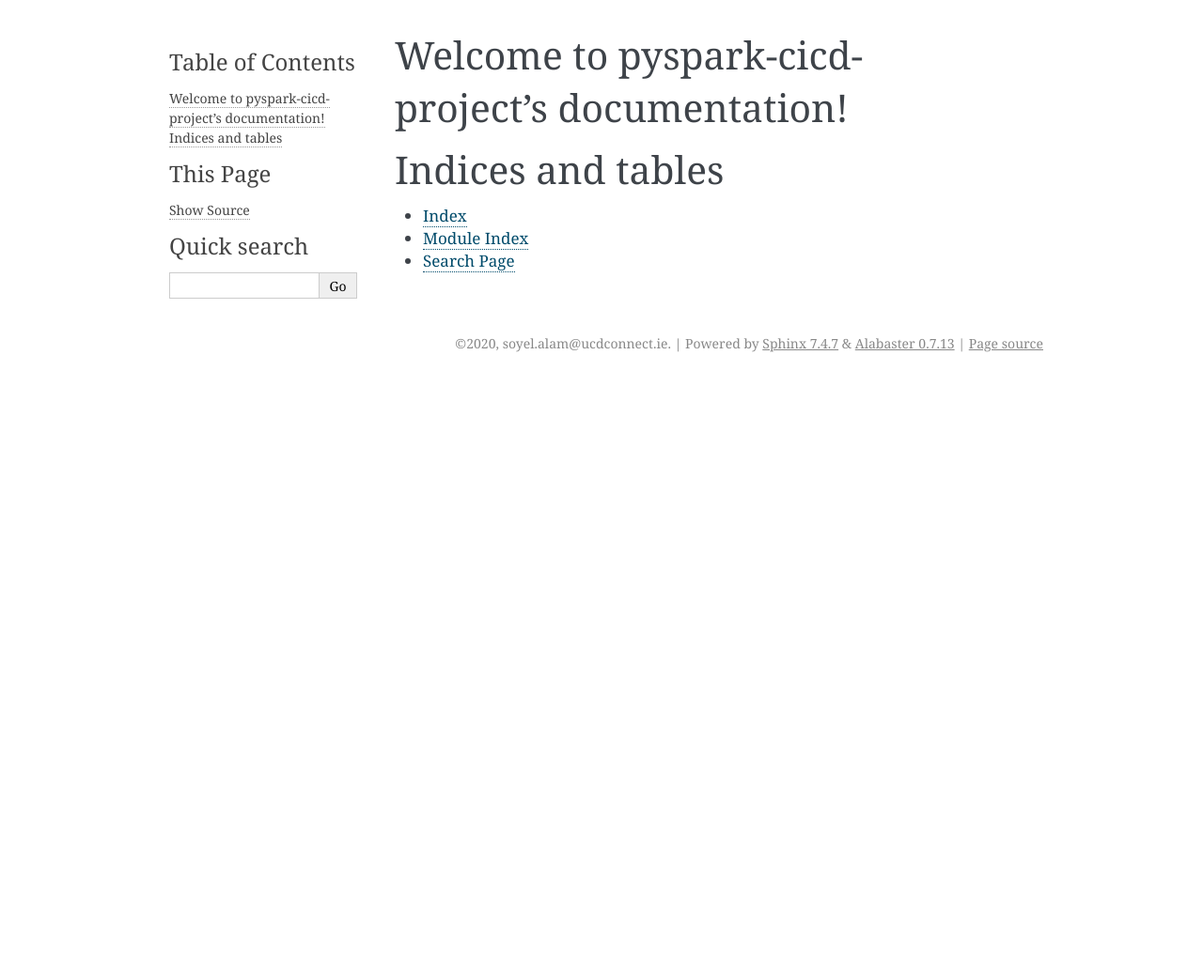
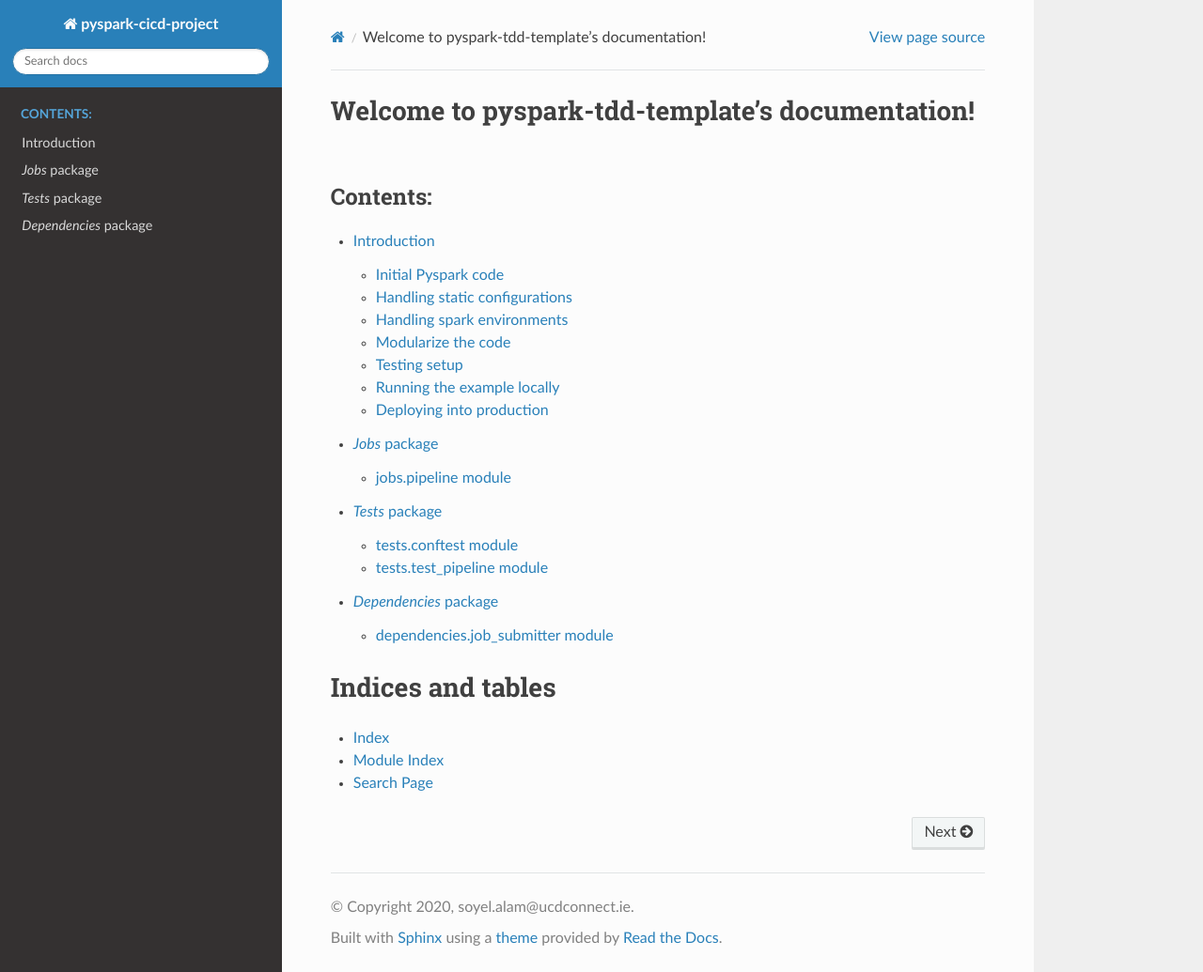
Before and after one commit to soyelherein/pyspark-cicd-template, a Sphinx documentation site: the page built from docs/source/index.rst, in a window 1280 px wide and 1035 px high. Shown: the whole window at 94% size. Built offline with Sphinx 7.4.7 and the Read the Docs theme 2.0.0, drawn with Linux system fonts in a browser that asks for light colours; some of the changed lines change nothing that is shown.

Commit message:
Subject line (try to keep under 50 characters)
Multi-line description of commit,
feel free to be detailed.

[Ticket: X]

```diff
--- a/docs/source/conf.py
+++ b/docs/source/conf.py
@@ -10,9 +10,15 @@
 # add these directories to sys.path here. If the directory is relative to the
 # documentation root, use os.path.abspath to make it absolute, like shown here.
 #
-# import os
-# import sys
-# sys.path.insert(0, os.path.abspath('.'))
+import os
+import sys
+from recommonmark.parser import CommonMarkParser
+sys.path.insert(0, os.path.abspath('../../'))
+
+source_parsers = {'.md': CommonMarkParser}
+master_doc = 'index'
+
+source_suffix = ['.rst', '.md']
 
 
 # -- Project information -----------------------------------------------------
@@ -30,8 +36,7 @@ release = '0.0.1'
 # Add any Sphinx extension module names here, as strings. They can be
 # extensions coming with Sphinx (named 'sphinx.ext.*') or your custom
 # ones.
-extensions = [
-]
+extensions = ['sphinx.ext.autodoc','sphinx.ext.viewcode']
 
 # Add any paths that contain templates here, relative to this directory.
 templates_path = ['_templates']
@@ -47,7 +52,7 @@ exclude_patterns = []
 # The theme to use for HTML and HTML Help pages.  See the documentation for
 # a list of builtin themes.
 #
-html_theme = 'alabaster'
+html_theme = 'sphinx_rtd_theme'
 
 # Add any paths that contain custom static files (such as style sheets) here,
 # relative to this directory. They are copied after the builtin static files,
--- /dev/null
+++ b/docs/source/dependencies.rst
@@ -0,0 +1,10 @@
+`Dependencies` package
+======================
+
+dependencies.job\_submitter module
+----------------------------------
+
+.. automodule:: dependencies.job_submitter
+   :members:
+   :undoc-members:
+   :show-inheritance:
--- a/docs/source/index.rst
+++ b/docs/source/index.rst
@@ -1,15 +1,19 @@
-.. pyspark-cicd-project documentation master file, created by
-   sphinx-quickstart on Wed Aug 26 01:37:21 2020.
+.. pyspark-tdd-template documentation master file, created by
+   sphinx-quickstart on Mon Aug  3 00:04:10 2020.
    You can adapt this file completely to your liking, but it should at least
    contain the root `toctree` directive.
 
-Welcome to pyspark-cicd-project's documentation!
+Welcome to pyspark-tdd-template's documentation!
 ================================================
 
 .. toctree::
    :maxdepth: 2
    :caption: Contents:
 
+   intro
+   jobs
+   tests
+   dependencies
 
 
 Indices and tables
--- /dev/null
+++ b/docs/source/intro.rst
@@ -0,0 +1,201 @@
+Introduction
+============
+There are a few good Blog about modularising, packaging and structuring the data pipelines for Spark jobs.
+However, the testing part is often neglected or covered from very top level.
+Data application testing is different and a pipeline change in the logic is always prone to breaking the logic somewhere else.
+
+This project discusses on a template for data pipeline project using Apache Spark and its Python(`PySpark`) APIs with special focus on data-pipeline testing.
+But, before we deep dive, We need to touch upon how we can structure our code to use of the approach outlined here.
+This project covers the following topics:
+
+* Structuring ETL codes into testable modules.
+* Setting up configurations and test data(Testbed).
+* Boilerplate pytest style testcases for PySpark jobs.
+* Packaging and submitting jobs in the cluster.
+
+
+Initial Pyspark code
+*********************
+
+Let's start with a poorly constructed  Pyspark pipeline. We will apply the structure in it one step at a time.
+We will go over the codes so that at the end, all the pieces will make sense how this approach can help us to build a TDD data-pipeline.
+
+Let's consider, we have a pipeline that consume files containing pageviews data and merge it into a final table.
+
+.. literalinclude:: ../../jobs/pipeline_wo_modules.py
+  :lines: 18-
+
+The application can be submitted on spark
+
+.. code-block::
+
+	$SPARK_HOME/bin/spark-submit pipeline_wo_modules.py
+
+Let's now look into modularising the application.
+
+Handling static configurations
+******************************
+If we look closely to the above code, the file paths and other static configurations are tightly coupled with the code.
+For local execution we want to execute the code in isolation and we will avoid the side effects that can occur from I/O.
+
+Let's decouple the static configurations as a JSON file `configs/config.json`.
+
+.. literalinclude:: ../../configs/config.json
+
+
+Handling spark environments
+***************************
+It is not practical to test and debug Spark jobs by sending them to a cluster  using spark-submit and examining stack traces for clues on what went wrong.
+Fortunately we have `Pypi Pyspark <https://pypi.org/project/pyspark/>`_ locally on `pipenv <https://docs.pipenv.org>`_
+
+Our pipeline should only focus on the business transformations. Let's take out the auxiliary heavy lifting to a separate module.
+This module can be reused for all other pipelines that follow a common structure as suggested in this project.
+
+:mod:`dependencies.job_submitter` takes care of the following
+
+* Handles the creation of spark environment.
+* Passes static job configuration parameters from `configs/config.json` to the job.
+* Parses command line arguments to accept dynamic inputs and pass it to the job.
+* Dynamically loads the requested job module and runs it.
+
+The job itself has to expose a `run` method.
+
+.. literalinclude:: ../../dependencies/job_submitter.py
+  :lines: 22-
+
+Modularize the code
+*******************
+Regardless of the complexity of a data-pipeline, this often reduces to defining a series of Extract, Transform and Load (ETL) jobs.
+
+So, 1st step to test the application is to modularize to address the below.
+
+* Segregate the logic into testable modules.
+* Separating out the side effects of reading and writing the data.
+
+Below is our pipeline structure:
+
+* :meth:`jobs.pipeline.extract` - deals with reading the input data and return the DataFrames.
+* :meth:`jobs.pipeline.transform` - deals with defining the business logic and produce the final DataFrame.
+* :meth:`jobs.pipeline.load` - deals with saving the final data into the final destination.
+* :meth:`jobs.pipeline.run` - acts as the entry point for the pipeline and collaborate between different parts of the pipeline.
+* We have taken out the schema for the DataFrames in `ddl/schema.py`
+
+There is a really good blog  by `Dr. Alex loannides <https://alexioannides.com/2019/07/28/best-practices-for-pyspark-etl-projects/>`_
+and `Eran Campf <https://developerzen.com/best-practices-writing-production-grade-pyspark-jobs-cb688ac4d20f#.wg3iv4kie>`_ about structuring ETL projects.
+Here We have a single module pipeline here with just singleton Extract, Transform and Load methods.
+Our overall project structure would look like.
+
+.. code-block:: console
+
+	root/
+	 |-- configs/
+	 |   |-- config.json
+	 |-- dependencies/
+	 |   |-- job_submitter.py
+	 |-- ddl/
+	 |	 |-- schema.py
+	 |-- jobs/
+	 |   |-- pipeline.py
+	 |-- tests/
+	 |   |-- test_data/
+	 |   |-- | -- employees/
+	 |   |-- | -- employees_report/
+	 |   |-- conftest.py
+	 |   |-- test_bed.json
+	 |   |-- test_pipeline.py
+	 |   Makefile
+	 |   Pipfile
+	 |   Pipfile.lock
+
+
+Our final code looks like:
+
+.. literalinclude:: ../../jobs/pipeline.py
+  :lines: 19-
+
+Testing setup
+*************
+Given that we have structured our ETL jobs in testable modules.
+We can feed it a small slice of ‘real-world’ production data that has been persisted locally(`tests/test_data`) and check it against expected results.
+We will be using `pytest <https://docs.pytest.org/en/stable/>`_ style tests for our pipeline,
+under the hood we will also leverage few features (i.e. mock) form `unittest <https://docs.python.org/3/library/unittest.html>`_
+
+Let's look into the different functionality of our :mod:`tests.conftest`
+
+The 1st function of it is to start a SparkSession locally for testing.
+
+.. literalinclude:: ../../tests/conftest.py
+  :lines: 72-83
+
+We have an utility method :meth:`tests.conftest.SparkETLTests.setup_testbed` that reads the `Testbed` configurations to create the Dataframes in order to test out transform function.
+
+.. literalinclude:: ../../tests/conftest.py
+  :lines: 85-130
+
+Let's now have a look into our testing code for the Transform method.
+
+.. literalinclude:: ../../tests/test_pipeline.py
+  :pyobject: test_pipeline_transform
+
+As you can see we have made available the a pytest fixture named `testbed`. This object stores the DataFrames and configs for testing in it's member variables.
+We are passing the DataFrames created out of the test files and matching the output DataFrame using another helper function :meth:`tests.conftest.SparkETLTests.comapare_dataframes`
+
+.. literalinclude:: ../../tests/conftest.py
+  :pyobject: SparkETLTests.comapare_dataframes
+
+Since the I/O operations are already been separated out we can introspect their calling behaviour using mocks.
+These mocks are setup in :meth:`tests.conftest.SparkETLTests.setup_mocks`
+
+.. literalinclude:: ../../tests/conftest.py
+  :pyobject: SparkETLTests.setup_mocks
+
+And the code is tested using below block
+
+.. literalinclude:: ../../tests/test_pipeline.py
+   :lines: 41-65
+
+I have used the generic `read <https://spark.apache.org/docs/2.3.0/api/python/_modules/pyspark/sql/readwriter.html#DataFrameReader.load>`_ and `write <https://spark.apache.org/docs/latest/api/python/_modules/pyspark/sql/readwriter.html#DataFrameWriter.save>`_ module of spark for these mocks to work.
+
+Now, let's look into the integration testing, We are now able to test out pipeline by mocking the return value of the I/O operations.
+
+.. literalinclude:: ../../tests/test_pipeline.py
+  :pyobject: test_run_integration
+
+The idea is to use immutable test files for performing the whole validation. Methods can be connected in terms of input and expected output, across different upstream and downstream modules.
+A proper regression can be leveraged by using this approach of immutable test data and plugged into a CICD deployment.
+
+Running the example locally
+***************************
+We use `pipenv <https://docs.pipenv.org>`_ for managing project dependencies and Python environments (i.e. virtual environments).
+All development and production dependencies are described in the `Pipfile`
+
+.. code-block:: console
+
+	pip install pipenv
+
+Additionally, you can have `pyenv <https://github.com/pyenv/pyenv>`_ to have the desired python enviroment.
+
+To execute the example unit test for this project run
+
+.. code-block:: console
+
+	pipenv run python -m unittest tests/test_*.py
+
+Deploying into production
+*************************
+
+The project has a build-in Makefile utility to create zipped dependency and configs and bundle them together
+
+.. code-block:: console
+
+	make clean
+	make build
+
+Now you can run the pipeline using below command
+
+.. code-block:: console
+
+	$SPARK_HOME/bin/spark-submit \
+	--py-files packages.zip \
+	--files configs/config.json \
+	dependencies/job_submitter.py --job pipeline --conf-file configs/config.json
--- /dev/null
+++ b/docs/source/jobs.rst
@@ -0,0 +1,10 @@
+`Jobs` package
+==============
+
+jobs.pipeline module
+--------------------
+
+.. automodule:: jobs.pipeline
+   :members:
+   :undoc-members:
+   :show-inheritance:
--- /dev/null
+++ b/docs/source/tests.rst
@@ -0,0 +1,18 @@
+`Tests` package
+===============
+
+tests.conftest module
+---------------------
+
+.. automodule:: tests.conftest
+   :members:
+   :undoc-members:
+   :show-inheritance:
+
+tests.test\_pipeline module
+---------------------------
+
+.. automodule:: tests.test_pipeline
+   :members:
+   :undoc-members:
+   :show-inheritance:
```
